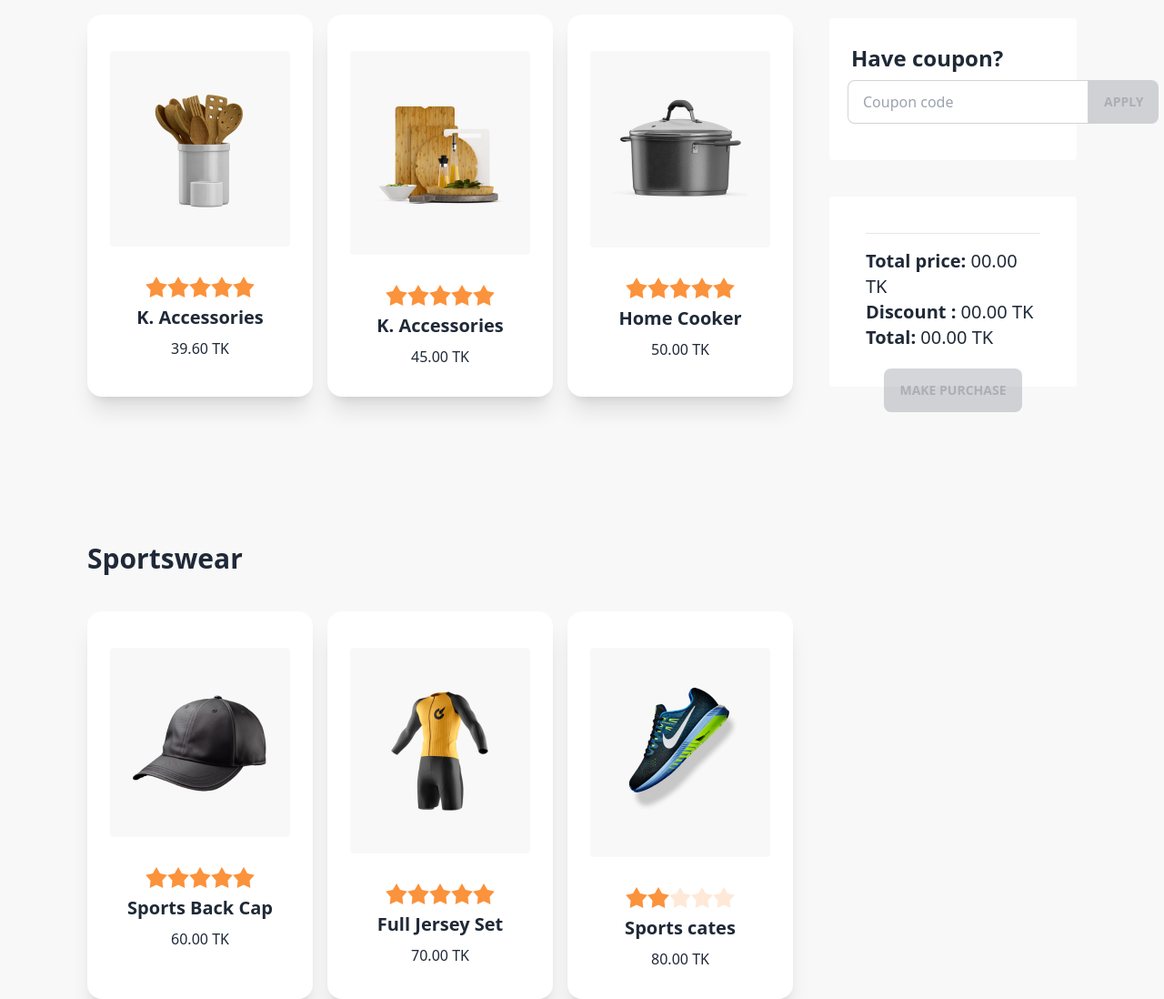
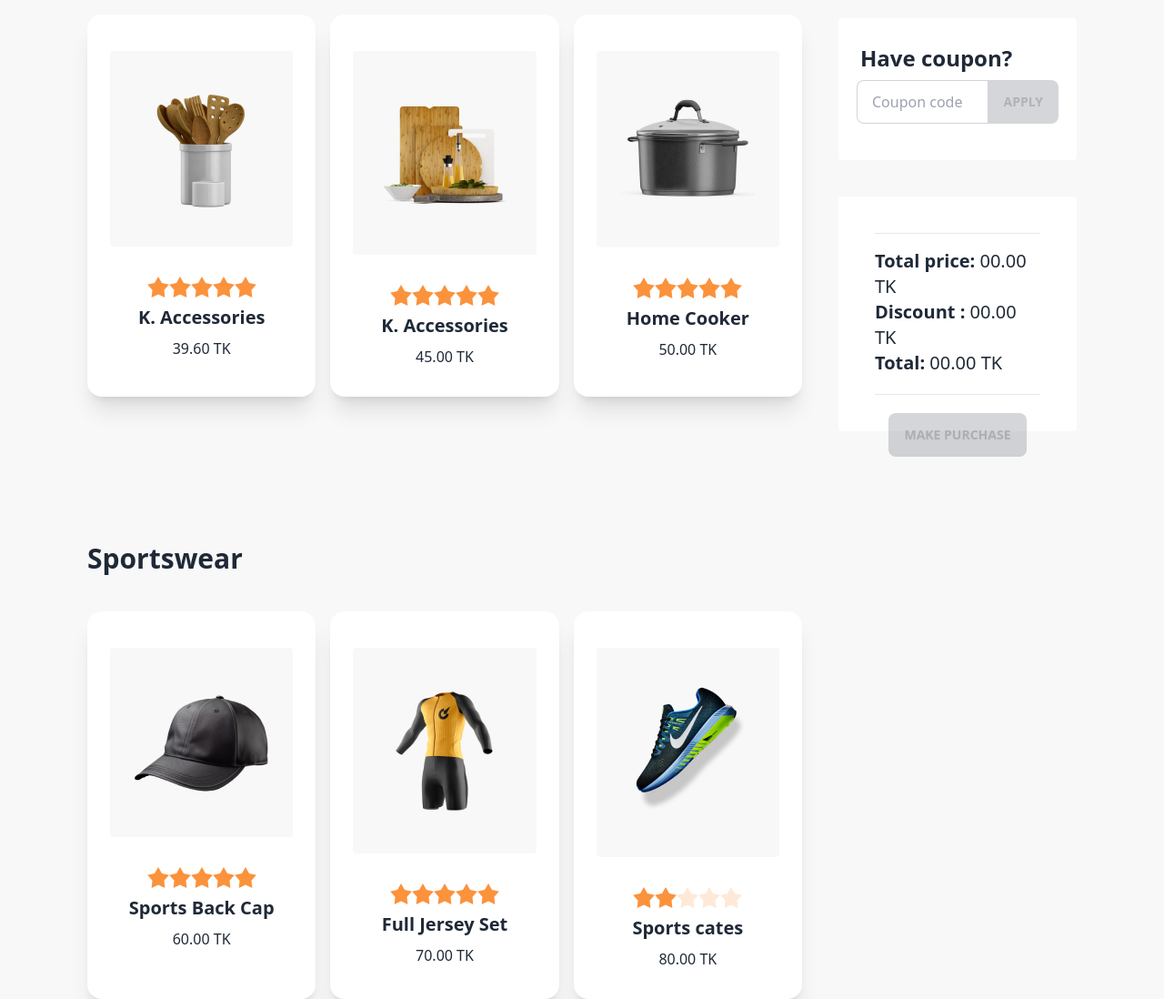
Before and after one commit to khansuhad/summer-sale, a plain HTML site: page index.html in a window 1280 px wide. Shown: the part 940-2038 px from the top of the page at 91% size. Drawn offline with nearby package versions, Linux system fonts and the light colour scheme.

Commit message:
some bugs fixed

```diff
--- a/index.html
+++ b/index.html
@@ -5,6 +5,7 @@
     <meta name="viewport" content="width=device-width, initial-scale=1.0">
     <!-- daisyui and tailwind css  link-->
     <link href="https://cdn.jsdelivr.net/npm/daisyui@3.5.1/dist/full.css" rel="stylesheet" type="text/css" />
+    <link rel="shortcut icon" href="images/Summer 1.png" type="image/x-icon">
 <script src="https://cdn.tailwindcss.com"></script>
     <title>85-summer-sale</title>
 </head>
@@ -148,7 +149,7 @@
                           <span class="label-text text-2xl font-semibold">Have coupon?</span>
                         </label>
                         <label class="input-group">
-                          <input type="text" id="coupon-code" placeholder="Coupon code" class="input input-bordered" />
+                          <input type="text" id="coupon-code" placeholder="Coupon code" class="input input-bordered w-[90%]" />
                           <button class="btn btn-secondary relative bottom-5 text-white rounded mt-5" disabled id="apply-button" >Apply</button>
                         </label>
                       </div>
@@ -159,7 +160,9 @@
                     <p class="text-xl"><span class="font-bold">Total price:</span > <span id="total-price">00.00</span>  TK </p>
                       <p class="text-xl" ><span class="font-bold">Discount :</span> <span id="discount-price">00.00</span> TK</p>
                       <p class="text-xl"><span class="font-bold ">Total:</span> <span id="intotal-price">00.00</span> TK</p>
+                      <hr class="mt-5">
                 </div>
+
                 <div class="flex items-center justify-center ">
 
 <button class="btn btn-secondary relative bottom-5 text-white" onclick="my_modal_5.showModal()" disabled id="make-purchase">Make Purchase</button>
```
